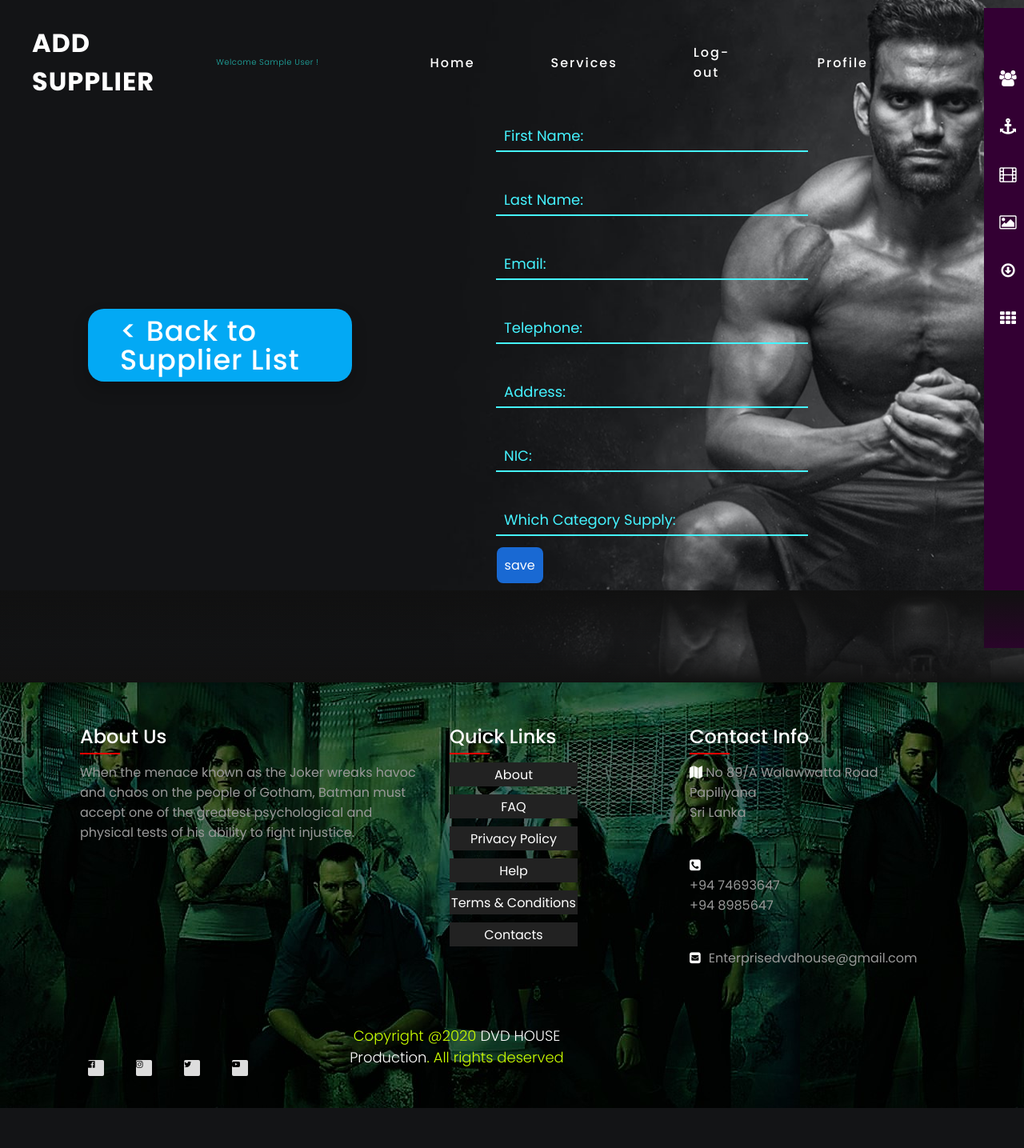
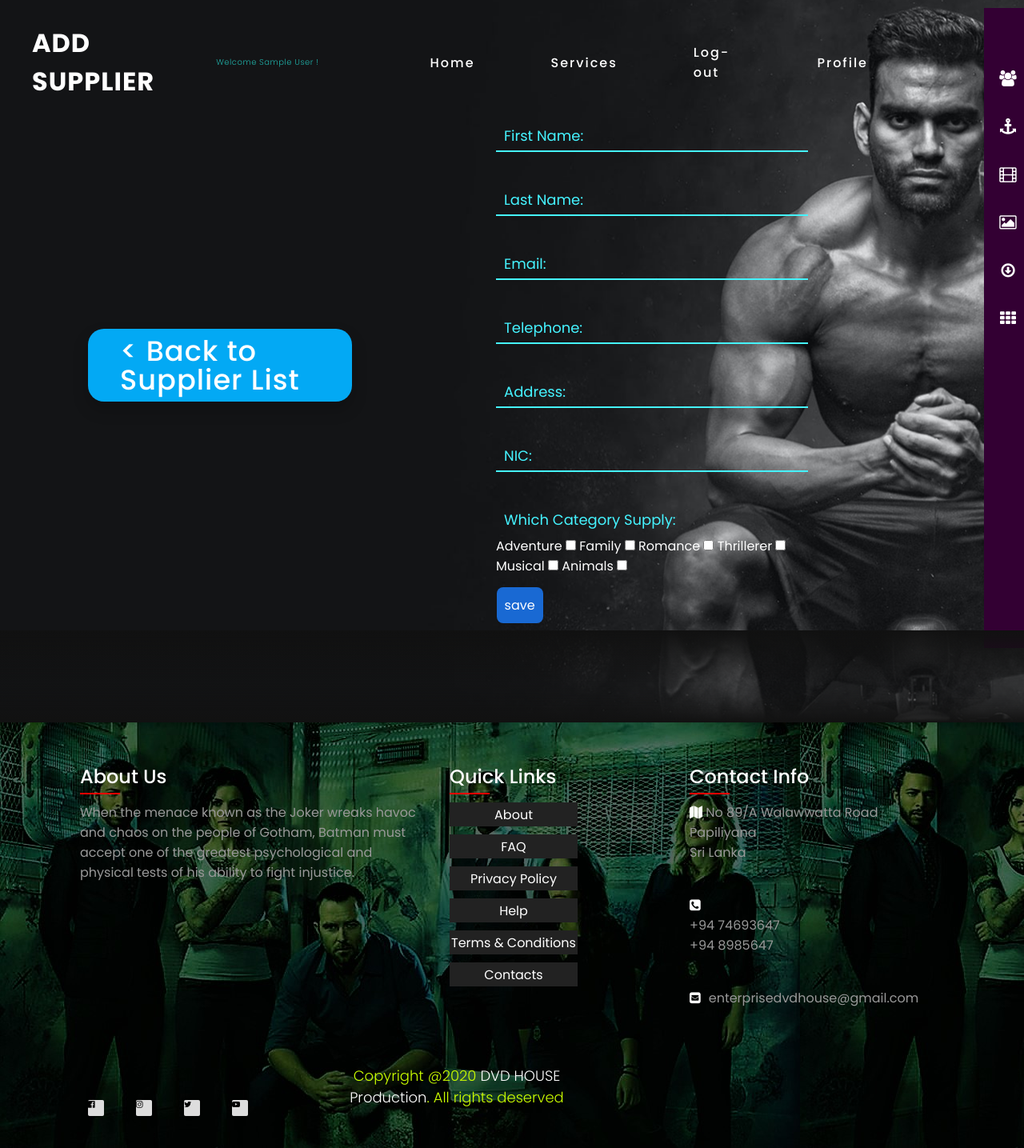
Before and after one commit to CS-14/DvD-User-Interfaces, a PHP site: page /movieweb/suplrRegForm.php in a window 1280 px wide. Shown: the whole page at 80% size. Before the commit the page ends 1385 px from the top, so only its background shows below. Run offline with PHP 8.4, Linux system fonts and the light colour scheme; the visitor is signed in with stand-in values (Sample User, id 1).

Commit message:
add checkboxes to suplr reg form

```diff
--- a/suplrRegForm.php
+++ b/suplrRegForm.php
@@ -105,9 +105,9 @@
       <span class="line"></span>
     </div>
 </div>
-</div>
 
-    <div class="row100">
+
+<!-- <div class="row100"> -->
   <div class="col">
       <div class="inputBox">
        <input type ="text" name ="email" class = "inputvalues" required >
@@ -145,9 +145,36 @@
 
  <div class="col">
     <div class="inputBox">
-   <input type ="text" name ="category" class = "inputvalues" required >
+     <!-- <input type ="text" name ="category" class = "inputvalues" required > -->
       <span class="text">Which Category Supply:</span>
-      <span class="line"></span>
+
+      <!-- <span class="line"></span> -->
+    </div>
+    <div >
+
+    <form action="suplr_registeraction.php" method="post">
+        <p style="color:#FFFFFF; display:inline"> Adventure
+           <input type="checkbox" value="adv" name ="category[]"/>
+        </p>
+        <p style="color:#FFFFFF; display:inline"> Family
+           <input type="checkbox" value="adv" name ="category[]"/>
+        </p>
+        <p style="color:#FFFFFF; display:inline"> Romance
+           <input type="checkbox" value="adv" name ="category[]"/>
+        </p>
+        <p style="color:#FFFFFF ; display:inline">Thrillerer
+           <input type="checkbox" value="adv" name ="category[]"/>
+        </p></br>
+        <p style="color:#FFFFFF; display:inline">Musical
+           <input type="checkbox" value="adv" name ="category[]"/>
+        </p>
+        <p style="color:#FFFFFF; display:inline">Animals
+           <input type="checkbox" value="adv" name ="category[]"/>
+        </p>
+
+
+    </form>
+
     </div>
 </div>
 </div>
@@ -214,7 +241,7 @@
 
           <li>
           <span><i class="fa fa-envelope-square" aria-hidden="true"></i>  </span>
-          <p><a href="enterprisedvdhouse@gmail.com">Enterprisedvdhouse@gmail.com</a></p>
+          <p><a href="enterprisedvdhouse@gmail.com">enterprisedvdhouse@gmail.com</a></p>
 
           </li><br >
 
```
Lines whose indentation alone changed are shown as unchanged.
